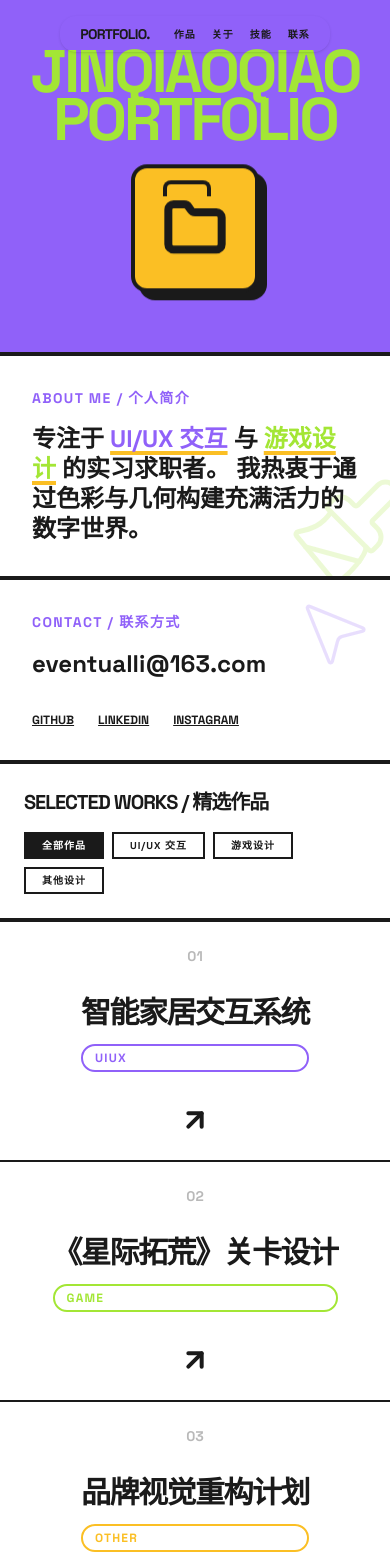
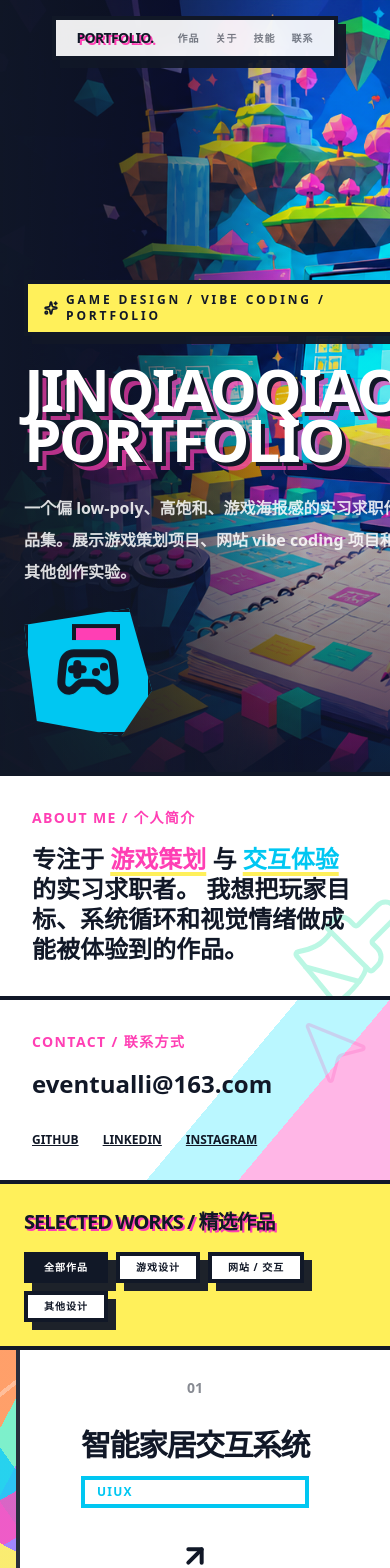
Before and after one commit to bibobiboluelue/myportfolio, a React (Vite) app: page / in a window 390 px wide. Shown: the top 1568 px of the page. Built offline with nearby package versions, Linux system fonts and the light colour scheme.

Commit message:
Restyle portfolio with low-poly poster look

```diff
--- a/src/App.tsx
+++ b/src/App.tsx
@@ -23,16 +23,16 @@ export default function App() {
   }, []);
 
   return (
-    <div className="min-h-screen selection:bg-swiss-yellow selection:text-swiss-black">
+    <div className="min-h-screen selection:bg-swiss-purple selection:text-swiss-black">
       <Navbar />
       <main className="flex flex-col">
         <Header />
         <ProjectGrid />
         <TechStack />
       </main>
-      <footer className="p-12 border-t-4 border-swiss-black text-center">
+      <footer className="p-12 border-t-4 border-swiss-black text-center bg-swiss-black text-swiss-white">
         <p className="text-xs font-black uppercase tracking-widest">
-          © 2024 / Designed in Swiss Style / Built with React
+          © 2024 / Low Poly Portfolio / Built with React
         </p>
       </footer>
     </div>
--- a/src/components/Header.tsx
+++ b/src/components/Header.tsx
@@ -1,6 +1,6 @@
 import React, { useRef } from 'react';
 import { motion, useMotionValue, useSpring, useTransform } from 'motion/react';
-import { Folder, MousePointer2, Smile, Monitor, Paintbrush } from 'lucide-react';
+import { MousePointer2, Sparkles, Gamepad2, Paintbrush } from 'lucide-react';
 
 function InteractiveIcon({ children, color = "bg-swiss-yellow" }: { children: React.ReactNode, color?: string }) {
   const ref = useRef<HTMLDivElement>(null);
@@ -41,7 +41,7 @@ function InteractiveIcon({ children, color = "bg-swiss-yellow" }: { children: Re
         rotateY,
         transformStyle: "preserve-3d",
       }}
-      className={`w-32 h-32 ${color} rounded-2xl relative flex items-center justify-center shadow-[8px_8px_0px_0px_rgba(26,26,26,1)] border-4 border-swiss-black cursor-pointer group`}
+      className={`w-32 h-32 ${color} poly-clip relative flex items-center justify-center poster-shadow border-4 border-swiss-black cursor-pointer group`}
     >
       <div style={{ transform: "translateZ(20px)" }}>
         {children}
@@ -52,23 +52,49 @@ function InteractiveIcon({ children, color = "bg-swiss-yellow" }: { children: Re
 
 export default function Header() {
   return (
-    <header className="w-full">
-      {/* Top Banner - Swiss Purple */}
+    <header id="about" className="w-full">
       <motion.div
         initial={{ height: 0 }}
         animate={{ height: 'auto' }}
-        className="bg-swiss-purple text-swiss-green p-12 md:p-24 flex flex-col items-center justify-center text-center overflow-hidden border-b-4 border-swiss-black relative"
+        className="min-h-[92vh] p-6 md:p-12 flex items-end overflow-hidden border-b-4 border-swiss-black relative bg-swiss-black"
       >
+        <img
+          src="/assets/portfolio-hero-lowpoly.png"
+          alt=""
+          className="absolute inset-0 w-full h-full object-cover saturate-125 contrast-110"
+        />
+        <div className="absolute inset-0 bg-[linear-gradient(90deg,rgba(17,24,39,0.92)_0%,rgba(17,24,39,0.62)_42%,rgba(17,24,39,0.08)_78%),linear-gradient(0deg,rgba(17,24,39,0.78)_0%,rgba(17,24,39,0)_48%)]" />
+        <div className="absolute left-6 top-24 w-24 h-20 bg-swiss-purple border-4 border-swiss-black poly-clip sticker-shadow hidden md:block" />
+        <div className="absolute right-16 top-28 w-24 h-24 bg-swiss-yellow border-4 border-swiss-black sticker-shadow hidden md:block [clip-path:polygon(50%_0,63%_32%,100%_36%,70%_58%,82%_100%,50%_76%,18%_100%,30%_58%,0_36%,37%_32%)]" />
+        <div className="absolute right-[28%] bottom-16 w-36 h-20 bg-swiss-green border-4 border-swiss-black sticker-shadow hidden lg:block [clip-path:polygon(5%_38%,34%_4%,96%_17%,82%_76%,19%_100%)]" />
+
+        <div className="relative z-10 max-w-5xl">
+          <motion.p
+            initial={{ y: 30, opacity: 0 }}
+            animate={{ y: 0, opacity: 1 }}
+            transition={{ delay: 0.1 }}
+            className="inline-flex items-center gap-2 bg-swiss-yellow text-swiss-black border-4 border-swiss-black px-4 py-2 text-xs font-black uppercase tracking-[0.24em] poster-shadow"
+          >
+            <Sparkles size={16} strokeWidth={3} />
+            Game Design / Vibe Coding / Portfolio
+          </motion.p>
           <motion.h1
             initial={{ y: 100, opacity: 0 }}
             animate={{ y: 0, opacity: 1 }}
             transition={{ delay: 0.2 }}
-          className="text-6xl md:text-[12vw] font-black leading-[0.8] tracking-tighter uppercase relative z-10"
+            className="mt-7 text-6xl md:text-[10vw] font-black leading-[0.84] tracking-tighter uppercase text-swiss-white [text-shadow:4px_4px_0_#111827,8px_8px_0_rgba(255,63,180,0.7)]"
           >
             JINQIAOQIAO<br />PORTFOLIO
           </motion.h1>
+          <motion.p
+            initial={{ y: 30, opacity: 0 }}
+            animate={{ y: 0, opacity: 1 }}
+            transition={{ delay: 0.35 }}
+            className="mt-7 max-w-2xl text-base md:text-xl leading-8 text-swiss-white/85 font-bold"
+          >
+            一个偏 low-poly、高饱和、游戏海报感的实习求职作品集。展示游戏策划项目、网站 vibe coding 项目和其他创作实验。
+          </motion.p>
 
-        {/* 3D Animated Folder Icon */}
           <motion.div
             className="mt-8 relative z-10"
             animate={{ y: [0, -12, 0] }}
@@ -79,31 +105,30 @@ export default function Header() {
               whileTap={{ scale: 0.9 }}
               transition={{ type: "spring", stiffness: 400, damping: 10 }}
             >
-            <InteractiveIcon color="bg-swiss-yellow">
-              <Folder size={64} className="text-swiss-black" strokeWidth={3} />
-              <div className="absolute -top-4 left-0 w-12 h-4 bg-swiss-yellow border-t-4 border-x-4 border-swiss-black rounded-t-lg" />
+              <InteractiveIcon color="bg-poly-cyan">
+                <Gamepad2 size={64} className="text-swiss-black" strokeWidth={3} />
+                <div className="absolute -top-4 left-4 w-12 h-4 bg-swiss-purple border-t-4 border-x-4 border-swiss-black" />
               </InteractiveIcon>
             </motion.div>
           </motion.div>
+        </div>
       </motion.div>
 
-      {/* Bio Section - White with Black Borders */}
       <div className="grid grid-cols-1 md:grid-cols-2 border-b-4 border-swiss-black">
-        <div className="p-8 md:p-12 border-b-4 md:border-b-0 md:border-r-4 border-swiss-black relative overflow-hidden group">
+        <div className="p-8 md:p-12 border-b-4 md:border-b-0 md:border-r-4 border-swiss-black relative overflow-hidden group bg-swiss-white">
           <h2 className="text-sm font-black uppercase tracking-widest mb-4 text-swiss-purple">About Me / 个人简介</h2>
           <p className="text-2xl md:text-3xl font-bold leading-tight relative z-10">
-            专注于 <span className="text-swiss-purple underline decoration-swiss-yellow decoration-4 underline-offset-4">UI/UX 交互</span> 与 <span className="text-swiss-green underline decoration-swiss-yellow decoration-4 underline-offset-4">游戏设计</span> 的实习求职者。
-            我热衷于通过色彩与几何构建充满活力的数字世界。
+            专注于 <span className="text-swiss-purple underline decoration-swiss-yellow decoration-4 underline-offset-4">游戏策划</span> 与 <span className="text-poly-cyan underline decoration-swiss-yellow decoration-4 underline-offset-4">交互体验</span> 的实习求职者。
+            我想把玩家目标、系统循环和视觉情绪做成能被体验到的作品。
           </p>
-          {/* Decorative Brush */}
           <motion.div
             whileHover={{ x: 10, y: -10 }}
-            className="absolute -bottom-4 -right-4 text-swiss-green opacity-20 group-hover:opacity-100 transition-opacity"
+            className="absolute -bottom-4 -right-4 text-swiss-green opacity-30 group-hover:opacity-100 transition-opacity"
           >
             <Paintbrush size={120} strokeWidth={1} />
           </motion.div>
         </div>
-        <div className="p-8 md:p-12 flex flex-col justify-between relative overflow-hidden group">
+        <div id="contact" className="p-8 md:p-12 flex flex-col justify-between relative overflow-hidden group bg-[linear-gradient(130deg,#ffffff_0_55%,#baf7ff_55%_72%,#ffb6e6_72%_100%)]">
           <div>
             <h2 className="text-sm font-black uppercase tracking-widest mb-4 text-swiss-purple">Contact / 联系方式</h2>
             <p className="text-2xl md:text-3xl font-bold break-all hover:text-swiss-purple transition-colors cursor-pointer relative z-10">
@@ -112,7 +137,7 @@ export default function Header() {
           </div>
           <div className="flex gap-6 mt-8 relative z-10">
             {['GITHUB', 'LINKEDIN', 'INSTAGRAM'].map(link => (
-              <a key={link} href="#" className="text-xs font-black underline hover:text-swiss-green transition-colors">
+              <a key={link} href="#" className="text-xs font-black underline hover:text-swiss-purple transition-colors">
                 {link}
               </a>
             ))}
--- a/src/components/Navbar.tsx
+++ b/src/components/Navbar.tsx
@@ -1,6 +1,4 @@
 import { motion } from 'motion/react';
-import { cn } from '../lib/utils';
-
 const navItems = [
   { name: '作品', href: '#projects' },
   { name: '关于', href: '#about' },
@@ -15,14 +13,14 @@ export default function Navbar() {
       animate={{ y: 0 }}
       className="fixed top-0 left-0 right-0 z-50 flex justify-center p-4 pointer-events-none"
     >
-      <div className="glass px-5 py-2 rounded-2xl flex items-center gap-6 shadow-sm pointer-events-auto">
-        <a href="#" className="font-black text-sm tracking-tighter">PORTFOLIO.</a>
+      <div className="px-5 py-2 flex items-center gap-6 pointer-events-auto bg-swiss-white/92 border-4 border-swiss-black poster-shadow backdrop-blur-md">
+        <a href="#" className="font-black text-sm tracking-tighter text-swiss-black [text-shadow:2px_2px_0_#ff3fb4]">PORTFOLIO.</a>
         <div className="flex items-center gap-4">
           {navItems.map((item) => (
             <a
               key={item.name}
               href={item.href}
-              className="text-[10px] font-black uppercase tracking-widest text-brand/40 hover:text-brand transition-colors"
+              className="text-[10px] font-black uppercase tracking-widest text-swiss-black/55 hover:text-swiss-purple transition-colors"
             >
               {item.name}
             </a>
--- a/src/components/ProjectCard.tsx
+++ b/src/components/ProjectCard.tsx
@@ -12,15 +12,15 @@ interface ProjectCardProps {
 
 const ProjectCard = forwardRef<HTMLAnchorElement, ProjectCardProps>(({ project, index }, ref) => {
   const hoverColors = {
-    UIUX: 'hover:bg-swiss-purple hover:text-swiss-white',
-    Game: 'hover:bg-swiss-green hover:text-swiss-white',
-    Other: 'hover:bg-swiss-yellow hover:text-swiss-black',
+    UIUX: 'hover:bg-poly-cyan hover:text-swiss-black',
+    Game: 'hover:bg-swiss-green hover:text-swiss-black',
+    Other: 'hover:bg-swiss-purple hover:text-swiss-white',
   };
 
   const categoryColors = {
-    UIUX: 'border-swiss-purple text-swiss-purple',
+    UIUX: 'border-poly-cyan text-poly-cyan',
     Game: 'border-swiss-green text-swiss-green',
-    Other: 'border-swiss-yellow text-swiss-yellow',
+    Other: 'border-swiss-purple text-swiss-purple',
   };
 
   return (
@@ -35,22 +35,24 @@ const ProjectCard = forwardRef<HTMLAnchorElement, ProjectCardProps>(({ project,
         to={project.link || '/'}
         ref={ref}
         className={cn(
-          "group relative border-b-2 border-swiss-black py-6 px-4 md:px-12 flex flex-col md:flex-row items-center gap-8 transition-all duration-300 cursor-pointer overflow-hidden",
+          "group relative border-b-4 border-swiss-black py-7 px-4 md:px-12 flex flex-col md:flex-row items-center gap-8 transition-all duration-300 cursor-pointer overflow-hidden bg-swiss-white",
           hoverColors[project.category] || 'hover:bg-swiss-purple hover:text-swiss-white'
         )}
       >
+      <div className="absolute left-0 top-0 h-full w-5 poly-bg border-r-4 border-swiss-black opacity-90" />
+      <div className="absolute right-8 top-5 w-16 h-12 bg-swiss-yellow border-4 border-swiss-black poly-clip opacity-0 group-hover:opacity-100 transition-opacity sticker-shadow" />
       {/* Index Number */}
-      <span className="text-sm font-black opacity-30 group-hover:opacity-100">
+      <span className="relative z-10 text-sm font-black opacity-50 group-hover:opacity-100">
         0{index + 1}
       </span>
 
       {/* Title & Category */}
-      <div className="flex-1 flex flex-col md:flex-row md:items-center gap-4 md:gap-12">
-        <h3 className="text-3xl md:text-5xl font-black uppercase tracking-tighter leading-none">
+      <div className="relative z-10 flex-1 flex flex-col md:flex-row md:items-center gap-4 md:gap-12">
+        <h3 className="text-3xl md:text-5xl font-black uppercase tracking-tighter leading-none group-hover:[text-shadow:3px_3px_0_rgba(255,255,255,0.72)]">
           {project.title}
         </h3>
         <span className={cn(
-          "text-xs font-black uppercase tracking-widest px-3 py-1 border-2 rounded-full group-hover:border-current",
+          "text-xs font-black uppercase tracking-widest px-3 py-1 border-4 bg-swiss-white group-hover:border-current group-hover:text-current",
           categoryColors[project.category]
         )}>
           {project.category}
@@ -58,22 +60,22 @@ const ProjectCard = forwardRef<HTMLAnchorElement, ProjectCardProps>(({ project,
       </div>
 
       {/* Description */}
-      <p className="hidden lg:block w-48 shrink-0 text-sm font-bold opacity-0 group-hover:opacity-100 transition-opacity duration-300">
+      <p className="relative z-10 hidden lg:block w-48 shrink-0 text-sm font-bold opacity-0 group-hover:opacity-100 transition-opacity duration-300">
         {project.description}
       </p>
 
       {/* Hover Image Preview */}
-      <div className="hidden lg:block shrink-0 w-48 h-28 rounded-xl overflow-hidden opacity-0 scale-50 group-hover:opacity-100 group-hover:scale-100 transition-all duration-500 pointer-events-none border-2 border-swiss-black shadow-[4px_4px_0px_0px_rgba(26,26,26,1)]">
+      <div className="relative z-10 hidden lg:block shrink-0 w-48 h-28 overflow-hidden opacity-0 scale-50 group-hover:opacity-100 group-hover:scale-100 transition-all duration-500 pointer-events-none border-4 border-swiss-black poster-shadow poly-bg">
         <img
           src={project.imageUrl}
           alt={project.title}
           referrerPolicy="no-referrer"
-          className="w-full h-full object-cover"
+          className="w-full h-full object-cover mix-blend-multiply saturate-150 contrast-125"
         />
       </div>
 
       {/* Arrow */}
-      <div className="shrink-0">
+      <div className="relative z-10 shrink-0">
         <ArrowUpRight size={32} strokeWidth={3} />
       </div>
     </Link>
--- a/src/components/ProjectGrid.tsx
+++ b/src/components/ProjectGrid.tsx
@@ -5,8 +5,8 @@ import ProjectCard from './ProjectCard';
 
 const categories = [
   { id: 'all', name: '全部作品' },
-  { id: 'UIUX', name: 'UI/UX 交互' },
   { id: 'Game', name: '游戏设计' },
+  { id: 'UIUX', name: '网站 / 交互' },
   { id: 'Other', name: '其他设计' },
 ];
 
@@ -18,19 +18,18 @@ export default function ProjectGrid() {
     : projects.filter(p => p.category === activeTab);
 
   return (
-    <section id="projects" className="w-full border-b-4 border-swiss-black">
-      {/* Filter Bar */}
-      <div className="flex flex-wrap items-center justify-between gap-4 p-6 md:px-12 border-b-4 border-swiss-black bg-swiss-white sticky top-0 z-40">
-        <h2 className="text-xl font-black uppercase tracking-tighter">Selected Works / 精选作品</h2>
+    <section id="projects" className="w-full border-b-4 border-swiss-black bg-poly-cream">
+      <div className="flex flex-wrap items-center justify-between gap-4 p-6 md:px-12 border-b-4 border-swiss-black bg-swiss-yellow sticky top-0 z-40">
+        <h2 className="text-xl font-black uppercase tracking-tighter [text-shadow:2px_2px_0_#ff3fb4]">Selected Works / 精选作品</h2>
         <div className="flex flex-wrap gap-2">
           {categories.map((cat) => (
             <button
               key={cat.id}
               onClick={() => setActiveTab(cat.id)}
-              className={`px-4 py-1 text-[10px] font-black uppercase tracking-widest border-2 border-swiss-black transition-all ${
+              className={`px-4 py-1 text-[10px] font-black uppercase tracking-widest border-4 border-swiss-black poster-shadow transition-all ${
                 activeTab === cat.id
                   ? 'bg-swiss-black text-swiss-white'
-                  : 'bg-swiss-white text-swiss-black hover:bg-swiss-yellow'
+                  : 'bg-swiss-white text-swiss-black hover:bg-poly-cyan'
               }`}
             >
               {cat.name}
--- a/src/index.css
+++ b/src/index.css
@@ -1,29 +1,66 @@
-@import url('https://fonts.googleapis.com/css2?family=Space+Grotesk:wght@300;400;500;700&family=Noto+Sans+SC:wght@400;700;900&display=swap');
 @import "tailwindcss";
 
 @theme {
-  --font-sans: "Space Grotesk", "Noto Sans SC", ui-sans-serif, system-ui, sans-serif;
-  --color-swiss-purple: #9061F9;
-  --color-swiss-green: #A3E635;
-  --color-swiss-yellow: #FBBF24;
-  --color-swiss-black: #1A1A1A;
+  --font-sans: "PingFang SC", "Microsoft YaHei", ui-sans-serif, system-ui, sans-serif;
+  --color-swiss-purple: #FF3FB4;
+  --color-swiss-green: #22E6A7;
+  --color-swiss-yellow: #FFF05A;
+  --color-swiss-black: #111827;
   --color-swiss-white: #FFFFFF;
+  --color-poly-cyan: #00C7F2;
+  --color-poly-orange: #FF7A2F;
+  --color-poly-blue: #256BFF;
+  --color-poly-cream: #FFF7D7;
 }
 
 @layer base {
+  html {
+    scroll-behavior: smooth;
+  }
+
   body {
-    @apply bg-swiss-white text-swiss-black antialiased overflow-x-hidden font-sans;
+    @apply bg-poly-cream text-swiss-black antialiased overflow-x-hidden font-sans;
+    background-image:
+      linear-gradient(135deg, rgba(0, 199, 242, 0.2) 0 18%, transparent 18% 100%),
+      linear-gradient(45deg, transparent 0 66%, rgba(255, 63, 180, 0.2) 66% 82%, transparent 82%),
+      radial-gradient(circle at 86% 8%, rgba(255, 240, 90, 0.48), transparent 18%);
+  }
+
+  ::selection {
+    background: #ff3fb4;
+    color: #111827;
   }
 }
 
 .swiss-border {
-  @apply border-b-2 border-swiss-black;
+  @apply border-b-4 border-swiss-black;
 }
 
 .swiss-grid-item {
-  @apply border-b-2 border-swiss-black py-4 px-6 hover:bg-swiss-purple hover:text-swiss-white transition-colors duration-200;
+  @apply border-b-4 border-swiss-black py-4 px-6 hover:bg-swiss-purple hover:text-swiss-white transition-colors duration-200;
 }
 
 .marquee-text {
   @apply whitespace-nowrap font-black uppercase tracking-tighter;
 }
+
+.poster-shadow {
+  box-shadow: 8px 8px 0 rgba(17, 24, 39, 0.95);
+}
+
+.sticker-shadow {
+  filter: drop-shadow(6px 7px 0 rgba(17, 24, 39, 0.3));
+}
+
+.poly-clip {
+  clip-path: polygon(0 13%, 82% 0, 100% 64%, 76% 100%, 10% 88%);
+}
+
+.poly-bg {
+  background-image:
+    linear-gradient(142deg, transparent 0 16%, rgba(255, 255, 255, 0.32) 16% 18%, transparent 18% 100%),
+    linear-gradient(28deg, rgba(255, 240, 90, 0.95) 0 22%, transparent 22%),
+    linear-gradient(150deg, transparent 0 58%, rgba(255, 63, 180, 0.82) 58% 76%, transparent 76%),
+    linear-gradient(55deg, transparent 0 36%, rgba(0, 199, 242, 0.86) 36% 56%, transparent 56%),
+    linear-gradient(118deg, rgba(255, 122, 47, 0.8) 0 28%, rgba(34, 230, 167, 0.65) 28% 52%, rgba(123, 85, 255, 0.78) 52% 100%);
+}
--- a/src/pages/ProjectDetail.tsx
+++ b/src/pages/ProjectDetail.tsx
@@ -19,47 +19,47 @@ export default function ProjectDetail() {
   }
 
   const accentBg = {
-    UIUX: 'bg-swiss-purple',
+    UIUX: 'bg-poly-cyan',
     Game: 'bg-swiss-green',
-    Other: 'bg-swiss-yellow',
+    Other: 'bg-swiss-purple',
   }[project.category];
 
   const accentText = {
-    UIUX: 'text-swiss-purple',
+    UIUX: 'text-poly-cyan',
     Game: 'text-swiss-green',
-    Other: 'text-swiss-yellow',
+    Other: 'text-swiss-purple',
   }[project.category];
 
   const headerText = {
-    UIUX: 'text-swiss-white',
+    UIUX: 'text-swiss-black',
     Game: 'text-swiss-black',
-    Other: 'text-swiss-black',
+    Other: 'text-swiss-white',
   }[project.category];
 
   return (
-    <div className="min-h-screen">
-      {/* Back Button */}
+    <div className="min-h-screen bg-poly-cream">
       <div className="fixed top-6 left-6 z-50">
         <Link
           to="/"
-          className="flex items-center gap-2 bg-swiss-white border-4 border-swiss-black px-4 py-2 font-black text-sm uppercase tracking-widest shadow-[4px_4px_0px_0px_rgba(26,26,26,1)] hover:shadow-none hover:translate-x-1 hover:translate-y-1 transition-all"
+          className="flex items-center gap-2 bg-swiss-yellow border-4 border-swiss-black px-4 py-2 font-black text-sm uppercase tracking-widest poster-shadow hover:shadow-none hover:translate-x-1 hover:translate-y-1 transition-all"
         >
           <ArrowLeft size={16} strokeWidth={3} />
           返回
         </Link>
       </div>
 
-      {/* Hero */}
       <motion.div
         initial={{ opacity: 0 }}
         animate={{ opacity: 1 }}
-        className={`${accentBg} ${headerText} min-h-[60vh] flex flex-col justify-end p-12 md:p-24 border-b-4 border-swiss-black`}
+        className={`${accentBg} ${headerText} min-h-[60vh] flex flex-col justify-end p-12 md:p-24 border-b-4 border-swiss-black relative overflow-hidden`}
       >
+        <div className="absolute right-12 top-16 w-40 h-28 bg-swiss-yellow border-4 border-swiss-black poly-clip sticker-shadow opacity-80" />
+        <div className="absolute left-1/2 top-24 w-24 h-24 bg-poly-orange border-4 border-swiss-black sticker-shadow opacity-70 [clip-path:polygon(50%_0,63%_32%,100%_36%,70%_58%,82%_100%,50%_76%,18%_100%,30%_58%,0_36%,37%_32%)]" />
         <motion.p
           initial={{ y: 20, opacity: 0 }}
           animate={{ y: 0, opacity: 1 }}
           transition={{ delay: 0.1 }}
-          className="text-sm font-black uppercase tracking-widest mb-4 opacity-60"
+          className="relative z-10 text-sm font-black uppercase tracking-widest mb-4 opacity-70"
         >
           {project.category} / 项目详情
         </motion.p>
@@ -67,7 +67,7 @@ export default function ProjectDetail() {
           initial={{ y: 40, opacity: 0 }}
           animate={{ y: 0, opacity: 1 }}
           transition={{ delay: 0.2 }}
-          className="text-5xl md:text-[8vw] font-black leading-[0.9] tracking-tighter uppercase"
+          className="relative z-10 text-5xl md:text-[8vw] font-black leading-[0.9] tracking-tighter uppercase [text-shadow:4px_4px_0_rgba(255,255,255,0.45)]"
         >
           {project.title}
         </motion.h1>
@@ -75,10 +75,10 @@ export default function ProjectDetail() {
           initial={{ y: 20, opacity: 0 }}
           animate={{ y: 0, opacity: 1 }}
           transition={{ delay: 0.3 }}
-          className="flex flex-wrap gap-3 mt-8"
+          className="relative z-10 flex flex-wrap gap-3 mt-8"
         >
           {project.tags.map(tag => (
-            <span key={tag} className="text-xs font-black uppercase tracking-widest border-2 border-current px-3 py-1 rounded-full">
+            <span key={tag} className="text-xs font-black uppercase tracking-widest border-4 border-current bg-swiss-white/80 text-swiss-black px-3 py-1">
               {tag}
             </span>
           ))}
@@ -134,7 +134,8 @@ export default function ProjectDetail() {
         <h2 className={`text-xs font-black uppercase tracking-widest mb-12 ${accentText}`}>设计过程</h2>
         <div className="grid grid-cols-1 md:grid-cols-3 gap-8">
           {['研究 / Research', '设计 / Design', '迭代 / Iterate'].map((step, i) => (
-            <div key={step} className="border-4 border-swiss-black p-8 shadow-[8px_8px_0px_0px_rgba(26,26,26,1)]">
+            <div key={step} className="border-4 border-swiss-black p-8 poster-shadow bg-swiss-white relative overflow-hidden">
+              <div className="absolute right-4 top-4 w-12 h-10 poly-bg border-4 border-swiss-black opacity-20" />
               <p className={`text-5xl font-black mb-4 ${accentText}`}>0{i + 1}</p>
               <h3 className="text-lg font-black uppercase tracking-tight mb-3">{step}</h3>
               <p className="text-sm font-medium text-swiss-black/60 leading-relaxed">
@@ -150,15 +151,15 @@ export default function ProjectDetail() {
         <h2 className={`text-xs font-black uppercase tracking-widest mb-12 ${accentText}`}>项目展示</h2>
         <div className="grid grid-cols-1 md:grid-cols-2 gap-6">
           {/* 图片占位 1 */}
-          <div className="aspect-video bg-swiss-black/5 border-4 border-swiss-black flex items-center justify-center">
+          <div className="aspect-video poly-bg border-4 border-swiss-black flex items-center justify-center">
             <p className="text-sm font-black uppercase tracking-widest text-swiss-black/30">图片 / 视频 01</p>
           </div>
           {/* 图片占位 2 */}
-          <div className="aspect-video bg-swiss-black/5 border-4 border-swiss-black flex items-center justify-center">
+          <div className="aspect-video poly-bg border-4 border-swiss-black flex items-center justify-center">
             <p className="text-sm font-black uppercase tracking-widest text-swiss-black/30">图片 / 视频 02</p>
           </div>
           {/* 宽图占位 */}
-          <div className="md:col-span-2 aspect-video bg-swiss-black/5 border-4 border-swiss-black flex items-center justify-center">
+          <div className="md:col-span-2 aspect-video poly-bg border-4 border-swiss-black flex items-center justify-center">
             <p className="text-sm font-black uppercase tracking-widest text-swiss-black/30">图片 / 视频 03（宽幅）</p>
           </div>
         </div>
```
Also changed, not shown: src/components/TechStack.tsx (+7 -7 lines), public/assets/portfolio-hero-lowpoly.png (added). Lines whose indentation alone changed are shown as unchanged.
